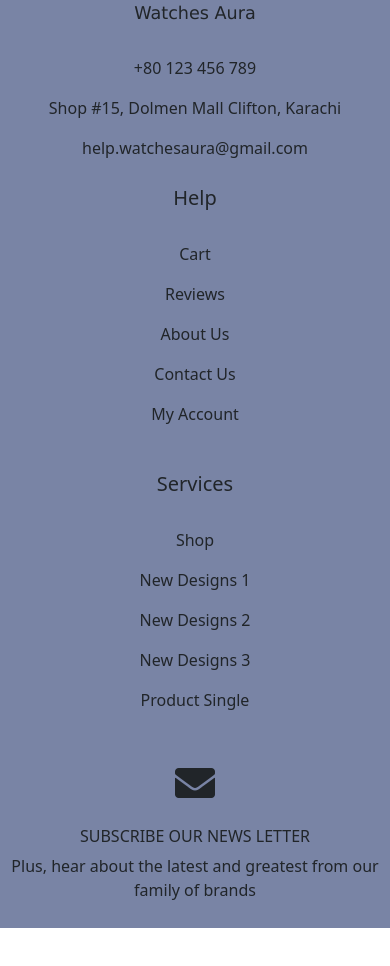
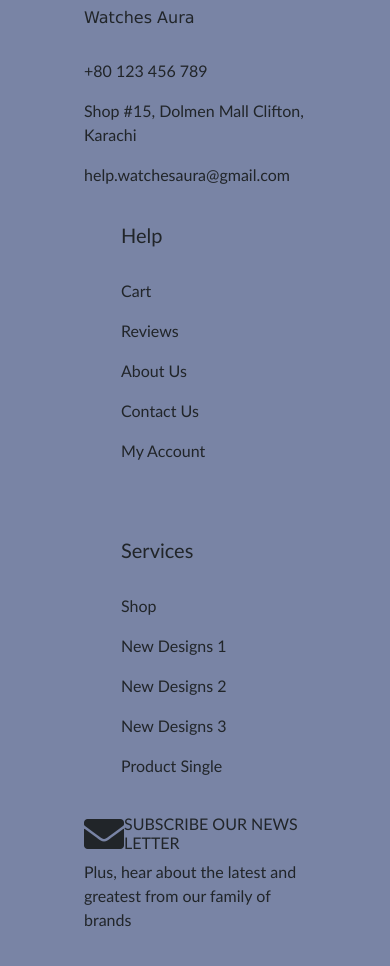
Before and after one commit to aqsasgithub/Watches-Aura, a plain HTML site: page pages/products.html in a window 390 px wide. Shown: the part 9872-10838 px from the top of the page. Before the commit the page ends 10800 px from the top, so only its background shows below. Drawn offline with nearby package versions, Linux system fonts and the light colour scheme.

Commit message:
Responsive Footer

```diff
--- a/pages/about.css
+++ b/pages/about.css
@@ -19,7 +19,7 @@
     left: 0;
     width: 100%;
     height: 100%;
-    background-image: url('/images/image1.jpg') !important;
+    background-image: url('../images/image1.jpg') !important;
     background-size: cover;
     background-position: center;
     opacity: 0.3;
@@ -84,7 +84,7 @@
 
   .fixed-background-section {
     height: 300px;
-    background-image: url('/images/image2.jpg');
+    background-image: url('../images/image2.jpg');
     opacity: 0.7;
     background-size: cover;
     background-attachment: fixed;
--- a/pages/contact.css
+++ b/pages/contact.css
@@ -1,5 +1,5 @@
 body {
-  background-image: url('/images/white-background.avif');
+  background-image: url('../images/white-background.avif');
   opacity: 0.9;
   background-size: cover;
   background-position: center;
@@ -96,7 +96,7 @@ body {
 
 .hero-section {
   height: 70vh;
-  background-image: url('/images/premier1.jpg');
+  background-image: url('../images/premier1.jpg');
   background-size: cover;
   background-position: center;
   display: flex;
@@ -155,6 +155,7 @@ margin-top: 80px;
   }
 
 
+
 #footer {
   display: flex;
   justify-content: space-between;
@@ -199,12 +200,19 @@ margin-top: 80px;
 }
 #divmd2 {
   width: 60%;
-  margin-top: 50px;
-  margin-bottom: 20px;
+  display: flex;
+  flex-direction: column;
   justify-content: center;
   align-items: center;
+  margin-top: 60px;
 }
 
+#divmd2in{
+  display: flex;
+  flex-direction: row;
+  justify-content: space-between;
+  align-items: start;
+}
 #footer-head{
   font-family: 'Lucida Sans', 'Lucida Sans Regular', 'Lucida Grande', 'Lucida Sans Unicode', Geneva, Verdana, sans-serif;
   font-size: larger;
--- a/pages/products.css
+++ b/pages/products.css
@@ -1,5 +1,5 @@
 body {
-    background-image: url('/images/background.jpg');
+    background-image: url('../images/background.jpg');
     background-size: cover;
     background-position: center;
     background-attachment: fixed;
@@ -226,46 +226,75 @@ color: #fff;
       margin: 10px;
     }
   }
+
+
 #footer {
   display: flex;
   justify-content: space-between;
   width: 100%;
+  height: 300px;
   background-color: rgb(121, 132, 165);
   padding: 20px;
-    flex-wrap: wrap;
-    margin-bottom: 0;
+  margin-bottom: 0px;
+
 }
 
-#inner1, #inner2, #divmd2 {
-    flex: 1;
+#inner1, #inner2 {
+  width: 50%;
   display: flex;
+  flex-direction: row;
   justify-content: center;
   margin-top: 20px;
+  margin-left: 50px;
 }
 
-#divmd1, #divsm1, #divsm2 {
+#divmd1, #divsm1{
+  font-family: 'Gill Sans', 'Gill Sans MT', Calibri, 'Trebuchet MS', sans-serif;
+  margin-bottom: 20px;
+}
+#divmd2, #divsm2{
+  font-family: 'Gill Sans', 'Gill Sans MT', Calibri, 'Trebuchet MS', sans-serif;
   margin-bottom: 20px;
 }
 
-#divmd1, #divmd2 {
-    flex-basis: 60%;
+#divmd1 {
+  width: 60%;
 }
 
-#divsm1, #divsm2 {
-    flex-basis: 40%;
+#divsm1 {
+  margin-left: 105px;
+  width: 40%;
+}
+#divsm2{
+  width: 40%;
+  margin-left: 50px;
+
+}
+#divmd2 {
+  width: 60%;
+  display: flex;
+  flex-direction: column;
+  justify-content: center;
+  align-items: center;
+  margin-top: 60px;
 }
 
-#footer-head {
-    font-family: 'Lucida Sans', 'Lucida Grande', Geneva, Verdana, sans-serif;
-    font-size: 1.5em;
+#divmd2in{
+  display: flex;
+  flex-direction: row;
+  justify-content: space-between;
+  align-items: start;
+}
+#footer-head{
+  font-family: 'Lucida Sans', 'Lucida Sans Regular', 'Lucida Grande', 'Lucida Sans Unicode', Geneva, Verdana, sans-serif;
+  font-size: larger;
 }
 
 @media (max-width: 768px) {
   #footer {
     flex-direction: column;
     align-items: center;
-        padding: 15px;
-        text-align: center;
+    height: 1000px;
   }
 
   #inner1, #inner2 {
@@ -276,37 +305,36 @@ color: #fff;
   }
 
   #divmd1, #divsm1, #divmd2, #divsm2 {
-        width: 100%;
-        text-align: center;
+    max-width: 90%;
+    margin: 15px 0;
   }
 
   #footer-head {
-        font-size: 1.3em;
+    font-size: 1.2em;
   }
 }
 
 @media (max-width: 576px) {
   #footer {
     padding: 10px;
-        text-align: center;
+    height: 1000px;
   }
 
-    #inner1, #inner2, #divmd2 {
-        width: 100%;
+  #inner1, #inner2 {
     flex-direction: column;
     align-items: center;
   }
 
-    #divmd1, #divsm1, #divsm2 {
-        width: 100%;
-        margin: 5px 0;
+  #divmd1, #divsm1, #divmd2, #divsm2 {
+    max-width: 100%;
+    margin: 10px 0;
   }
 
   #footer-head {
-        font-size: 1.1em;
+    font-size: 1em;
   }
 
   .fa-envelope {
-        font-size: 25px;
+    font-size: 30px;
   }
 }
--- a/pages/products.html
+++ b/pages/products.html
@@ -13,7 +13,7 @@
 
   <header>
     <div class="header">
-      <a><img src="/images/logo.png" alt="Brand Logo" class="logo" id="logo"></a>
+      <a><img src="../images/logo.png" alt="Brand Logo" class="logo" id="logo"></a>
       <nav class="navbar navbar-expand-lg navbar-light">
         <button class="navbar-toggler" type="button" data-toggle="collapse" data-target="#navbarNav" aria-controls="navbarNav" aria-expanded="false" aria-label="Toggle navigation">
           <span class="navbar-toggler-icon"></span>
@@ -50,7 +50,7 @@
       <div class="col-lg-4 col-md-6 inner">
         <div class="a-card">
             <div class="image-container">
-          <img src="/images/sportz4.jpg" class="card-img-top" alt="Watch 3">
+          <img src="../images/sportz4.jpg" class="card-img-top" alt="Watch 3">
           <div class="download-overlay">
             <a href="/sportz-details.docx" download class="a-btn">Download Watch Details</a>
           </div>
@@ -65,7 +65,7 @@
       <div class="col-lg-4 col-md-6 inner">
         <div class="a-card">
             <div class="image-container">
-          <img src="/images/product5.jpg" class="card-img-top" alt="Watch 4">
+          <img src="../images/product5.jpg" class="card-img-top" alt="Watch 4">
           <div class="download-overlay">
             <a href="/sportz-details.docx" download class="a-btn">Download Watch Details</a>
           </div>
@@ -80,7 +80,7 @@
       <div class="col-lg-4 col-md-6 inner">
         <div class="a-card">
             <div class="image-container">
-          <img src="/images/sportz6.jpeg" class="card-img-top" alt="Watch 5">
+          <img src="../images/sportz6.jpeg" class="card-img-top" alt="Watch 5">
           <div class="download-overlay">
             <a href="/sportz-details.docx" download class="a-btn">Download Watch Details</a>
           </div>
@@ -95,7 +95,7 @@
       <div class="col-lg-4 col-md-6 inner">
         <div class="a-card">
             <div class="image-container">
-          <img src="/images/smart3.avif" class="card-img-top" alt="Watch 3">
+          <img src="../images/smart3.avif" class="card-img-top" alt="Watch 3">
           <div class="download-overlay">
             <a href="/smart-details.docx" download class="a-btn">Download Watch Details</a>
           </div>
@@ -110,7 +110,7 @@
       <div class="col-lg-4 col-md-6 inner">
         <div class="a-card">
             <div class="image-container">
-          <img src="/images/smart4.jpg" class="card-img-top" alt="Watch 4">
+          <img src="../images/smart4.jpg" class="card-img-top" alt="Watch 4">
           <div class="download-overlay">
             <a href="/smart-details.docx" download class="a-btn">Download Watch Details</a>
           </div>
@@ -125,7 +125,7 @@
       <div class="col-lg-4 col-md-6 inner">
         <div class="a-card">
             <div class="image-container">
-          <img src="/images/smart5.jpg" class="card-img-top" alt="Watch 5">
+          <img src="../images/smart5.jpg" class="card-img-top" alt="Watch 5">
           <div class="download-overlay">
             <a href="/smart-details.docx" download class="a-btn">Download Watch Details</a>
           </div>
@@ -140,7 +140,7 @@
       <div class="col-lg-4 col-md-6 inner">
         <div class="a-card">
             <div class="image-container">
-          <img src="/images/digital2.jpg" class="card-img-top" alt="Watch 2">
+          <img src="../images/digital2.jpg" class="card-img-top" alt="Watch 2">
           <div class="download-overlay">
             <a href="/digital-details.docx" download class="a-btn">Download Watch Details</a>
           </div>
@@ -155,7 +155,7 @@
       <div class="col-lg-4 col-md-6 inner">
         <div class="a-card">
             <div class="image-container">
-          <img src="/images/digital3.webp" class="card-img-top" alt="Watch 3">
+          <img src="../images/digital3.webp" class="card-img-top" alt="Watch 3">
           <div class="download-overlay">
             <a href="/digital-details.docx" download class="a-btn">Download Watch Details</a>
           </div>
@@ -170,7 +170,7 @@
       <div class="col-lg-4 col-md-6 inner">
         <div class="a-card">
             <div class="image-container">
-          <img src="/images/digital4.png" class="card-img-top" alt="Watch 4">
+          <img src="../images/digital4.png" class="card-img-top" alt="Watch 4">
           <div class="download-overlay">
             <a href="/digital-details.docx" download class="a-btn">Download Watch Details</a>
           </div>
@@ -185,7 +185,7 @@
       <div class="col-lg-4 col-md-6 inner">
         <div class="a-card">
             <div class="image-container">
-          <img src="/images/premier1.jpg" class="card-img-top" alt="Watch 1">
+          <img src="../images/premier1.jpg" class="card-img-top" alt="Watch 1">
           <div class="download-overlay">
             <a href="/premier-details.docx" download class="a-btn">Download Watch Details</a>
           </div>
@@ -200,7 +200,7 @@
       <div class="col-lg-4 col-md-6 inner">
         <div class="a-card">
             <div class="image-container">
-          <img src="/images/premier2.jpg" class="card-img-top" alt="Watch 2">
+          <img src="../images/premier2.jpg" class="card-img-top" alt="Watch 2">
           <div class="download-overlay">
             <a href="/premier-details.docx" download class="a-btn">Download Watch Details</a>
           </div>
@@ -215,7 +215,7 @@
       <div class="col-lg-4 col-md-6 inner">
         <div class="a-card">
             <div class="image-container">
-          <img src="/images/premier3.jpeg" class="card-img-top" alt="Watch 3">
+          <img src="../images/premier3.jpeg" class="card-img-top" alt="Watch 3">
           <div class="download-overlay">
             <a href="/premier-details.docx" download class="a-btn">Download Watch Details</a>
           </div>
@@ -230,7 +230,7 @@
       <div class="col-lg-4 col-md-6 inner">
         <div class="a-card">
             <div class="image-container">
-          <img src="/images/minimal3.webp" class="card-img-top" alt="Watch 3">
+          <img src="../images/minimal3.webp" class="card-img-top" alt="Watch 3">
           <div class="download-overlay">
             <a href="/modern-details.docx" download class="a-btn">Download Watch Details</a>
           </div>
@@ -245,7 +245,7 @@
       <div class="col-lg-4 col-md-6 inner">
         <div class="a-card">
             <div class="image-container">
-          <img src="/images/minimal4.jpg" class="card-img-top" alt="Watch 4">
+          <img src="../images/minimal4.jpg" class="card-img-top" alt="Watch 4">
           <div class="download-overlay">
             <a href="/modern-details.docx" download class="a-btn">Download Watch Details</a>
           </div>
@@ -260,7 +260,7 @@
       <div class="col-lg-4 col-md-6 inner">
         <div class="a-card">
             <div class="image-container">
-          <img src="/images/minimal5.jpg" class="card-img-top" alt="Watch 5">
+          <img src="../images/minimal5.jpg" class="card-img-top" alt="Watch 5">
           <div class="download-overlay">
             <a href="/modern-details.docx" download class="a-btn">Download Watch Details</a>
           </div>
@@ -275,7 +275,7 @@
       <div class="col-lg-4 col-md-6 inner">
         <div class="a-card">
             <div class="image-container">
-          <img src="/images/rustic1.jpeg" class="card-img-top" alt="Clock 1">
+          <img src="../images/rustic1.jpeg" class="card-img-top" alt="Clock 1">
           <div class="download-overlay">
             <a href="/rustic-details.docx" download class="a-btn">Download Clock Details</a>
           </div>
@@ -290,7 +290,7 @@
       <div class="col-lg-4 col-md-6 inner">
         <div class="a-card">
             <div class="image-container">
-          <img src="/images/rustic2.jpeg" class="card-img-top" alt="Clock 2">
+          <img src="../images/rustic2.jpeg" class="card-img-top" alt="Clock 2">
           <div class="download-overlay">
             <a href="/rustic-details.docx" download class="a-btn">Download Clock Details</a>
           </div>
@@ -305,7 +305,7 @@
       <div class="col-lg-4 col-md-6 inner">
         <div class="a-card">
             <div class="image-container">
-          <img src="/images/rustic3.jpeg" class="card-img-top" alt="Clock 3">
+          <img src="../images/rustic3.jpeg" class="card-img-top" alt="Clock 3">
           <div class="download-overlay">
             <a href="/rustic-details.docx" download class="a-btn">Download Clock Details</a>
           </div>
@@ -320,7 +320,7 @@
       <div class="col-lg-4 col-md-6 inner">
         <div class="a-card">
             <div class="image-container">
-          <img src="/images/industrial1.jpeg" class="card-img-top" alt="Clock 1">
+          <img src="../images/industrial1.jpeg" class="card-img-top" alt="Clock 1">
           <div class="download-overlay">
             <a href="/chic-details.docx" download class="a-btn">Download Clock Details</a>
           </div>
@@ -335,7 +335,7 @@
       <div class="col-lg-4 col-md-6 inner">
         <div class="a-card">
             <div class="image-container">
-          <img src="/images/industrial2.jpg" class="card-img-top" alt="Clock 2">
+          <img src="../images/industrial2.jpg" class="card-img-top" alt="Clock 2">
           <div class="download-overlay">
             <a href="/chic-details.docx" download class="a-btn">Download Clock Details</a>
           </div>
@@ -350,7 +350,7 @@
       <div class="col-lg-4 col-md-6 inner">
         <div class="a-card">
             <div class="image-container">
-          <img src="/images/industrial3.jpeg" class="card-img-top" alt="Clock 3">
+          <img src="../images/industrial3.jpeg" class="card-img-top" alt="Clock 3">
           <div class="download-overlay">
             <a href="/chic-details.docx" download class="a-btn">Download Clock Details</a>
           </div>
@@ -365,7 +365,7 @@
       <div class="col-lg-4 col-md-6 inner">
         <div class="a-card">
             <div class="image-container">
-          <img src="/images/clock1.jpeg" class="card-img-top" alt="Clock 1">
+          <img src="../images/clock1.jpeg" class="card-img-top" alt="Clock 1">
           <div class="download-overlay">
             <a href="/colorful-details.docx" download class="a-btn">Download Clock Details</a>
           </div>
@@ -380,7 +380,7 @@
       <div class="col-lg-4 col-md-6 inner">
         <div class="a-card">
             <div class="image-container">
-          <img src="/images/clock2.webp" class="card-img-top" alt="Clock 2">
+          <img src="../images/clock2.webp" class="card-img-top" alt="Clock 2">
           <div class="download-overlay">
             <a href="/colorful-details.docx" download class="a-btn">Download Clock Details</a>
           </div>
@@ -395,7 +395,7 @@
       <div class="col-lg-4 col-md-6 inner">
         <div class="a-card">
             <div class="image-container">
-          <img src="/images/clock2.jpg" class="card-img-top" alt="Clock 3">
+          <img src="../images/clock2.jpg" class="card-img-top" alt="Clock 3">
           <div class="download-overlay">
             <a href="/colorful-details.docx" download class="a-btn">Download Clock Details</a>
           </div>
@@ -443,12 +443,13 @@
   <p>New Designs 3</p>
   <p>Product Single </p>
 </div>
-  </div>
 <div id="divmd2">
+  <div id="divmd2in">
   <i class="fas fa-envelope" style="font-size: 40px;"></i>
   <br>
-    <h6>SUBSCRIBE OUR NEWS LETTER</h6>
+  <h6>SUBSCRIBE OUR NEWS LETTER</h6></div>
   <p>Plus, hear about the latest and greatest from our family of brands</p>
+</div>
 </div>
 </div>
   <!-- <script src="script.js"></script> -->
--- a/style.css
+++ b/style.css
@@ -458,12 +458,19 @@ font-family: 'Courier New', Courier, monospace;
 }
 #divmd2 {
   width: 60%;
-  margin-top: 50px;
-  margin-bottom: 20px;
+  display: flex;
+  flex-direction: column;
   justify-content: center;
   align-items: center;
+  margin-top: 60px;
 }
 
+#divmd2in{
+  display: flex;
+  flex-direction: row;
+  justify-content: space-between;
+  align-items: start;
+}
 #footer-head{
   font-family: 'Lucida Sans', 'Lucida Sans Regular', 'Lucida Grande', 'Lucida Sans Unicode', Geneva, Verdana, sans-serif;
   font-size: larger;
@@ -471,49 +478,49 @@ font-family: 'Courier New', Courier, monospace;
 
 @media (max-width: 768px) {
   #footer {
-    flex-direction: column; /* Stack elements vertically */
-    align-items: center; /* Center items */
+    flex-direction: column;
+    align-items: center;
     height: 1000px;
   }
 
   #inner1, #inner2 {
-    flex-direction: column; /* Stack inner divs vertically */
-    align-items: center; /* Center inner divs */
+    flex-direction: column;
+    align-items: center;
     width: 100%;
     margin: 10px 0;
   }
 
   #divmd1, #divsm1, #divmd2, #divsm2 {
-    max-width: 90%; /* Allow more width for smaller screens */
+    max-width: 90%;
     margin: 15px 0;
   }
 
   #footer-head {
-    font-size: 1.2em; /* Adjust font size for headings */
+    font-size: 1.2em;
   }
 }
 
 @media (max-width: 576px) {
   #footer {
-    padding: 10px; /* Less padding for smaller devices */
+    padding: 10px;
     height: 1000px;
   }
 
   #inner1, #inner2 {
-    flex-direction: column; /* Stack inner divs vertically */
-    align-items: center; /* Center inner divs */
+    flex-direction: column;
+    align-items: center;
   }
 
   #divmd1, #divsm1, #divmd2, #divsm2 {
-    max-width: 100%; /* Full width on very small screens */
+    max-width: 100%;
     margin: 10px 0;
   }
 
   #footer-head {
-    font-size: 1em; /* Further adjust font size for headings */
+    font-size: 1em;
   }
 
   .fa-envelope {
-    font-size: 30px; /* Adjust icon size */
+    font-size: 30px;
   }
 }
```
Also changed, not shown: index.html (+6 -2 lines), pages/about.html (+5 -4 lines), pages/colorful-whimsy.html (+10 -9 lines), pages/contact.html (+9 -14 lines), pages/digital-clocks.html (+10 -9 lines), pages/digital-watches.html (+9 -8 lines), pages/industrial-chic.html (+10 -9 lines), pages/modern-minimalist.html (+9 -8 lines), pages/premier-elegance.html (+9 -8 lines), pages/rustic-charm.html (+10 -9 lines), pages/smart-watches.html (+9 -8 lines), pages/sportz-racer.html (+9 -8 lines), pages/special-collections.html (deleted). Lines whose indentation alone changed are shown as unchanged.
